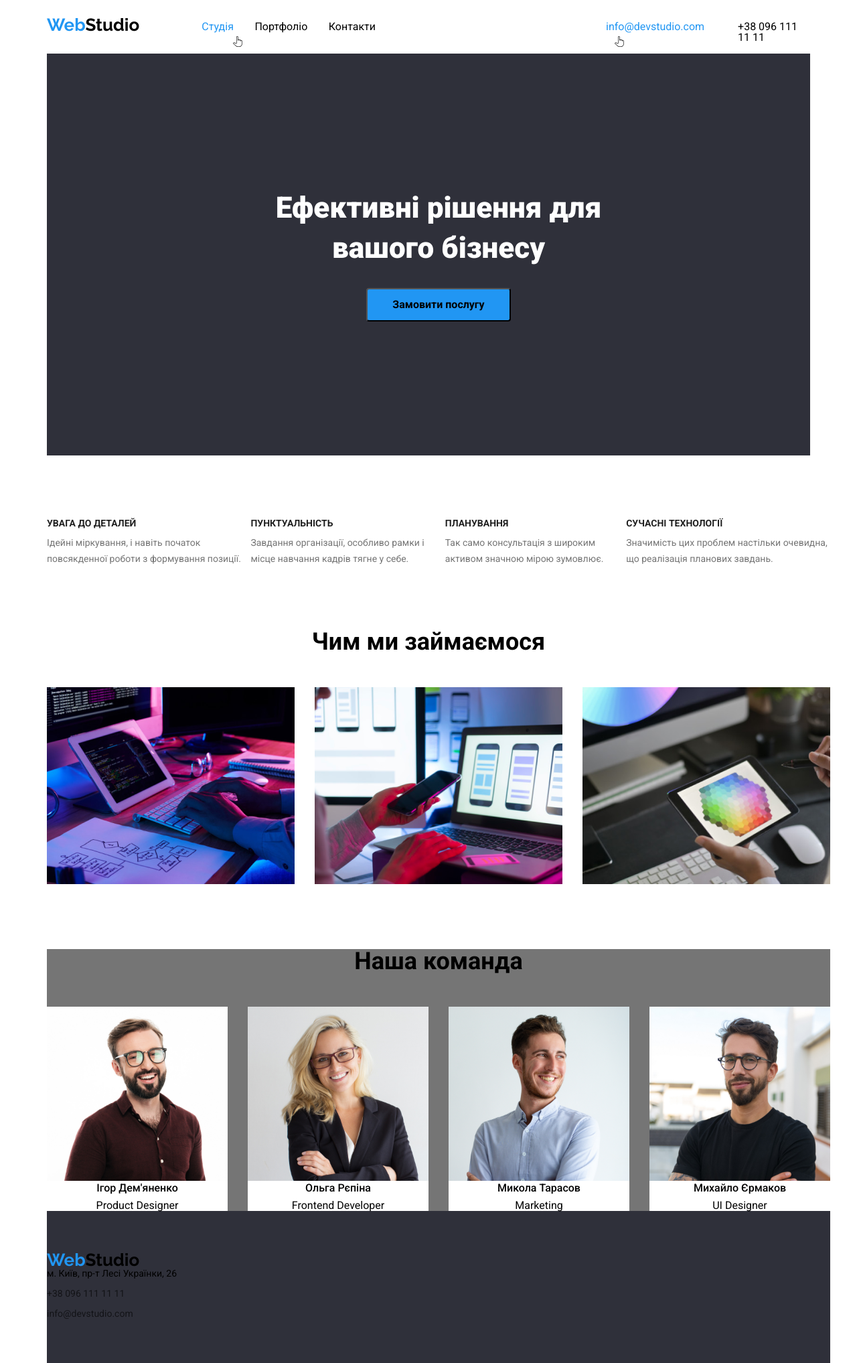
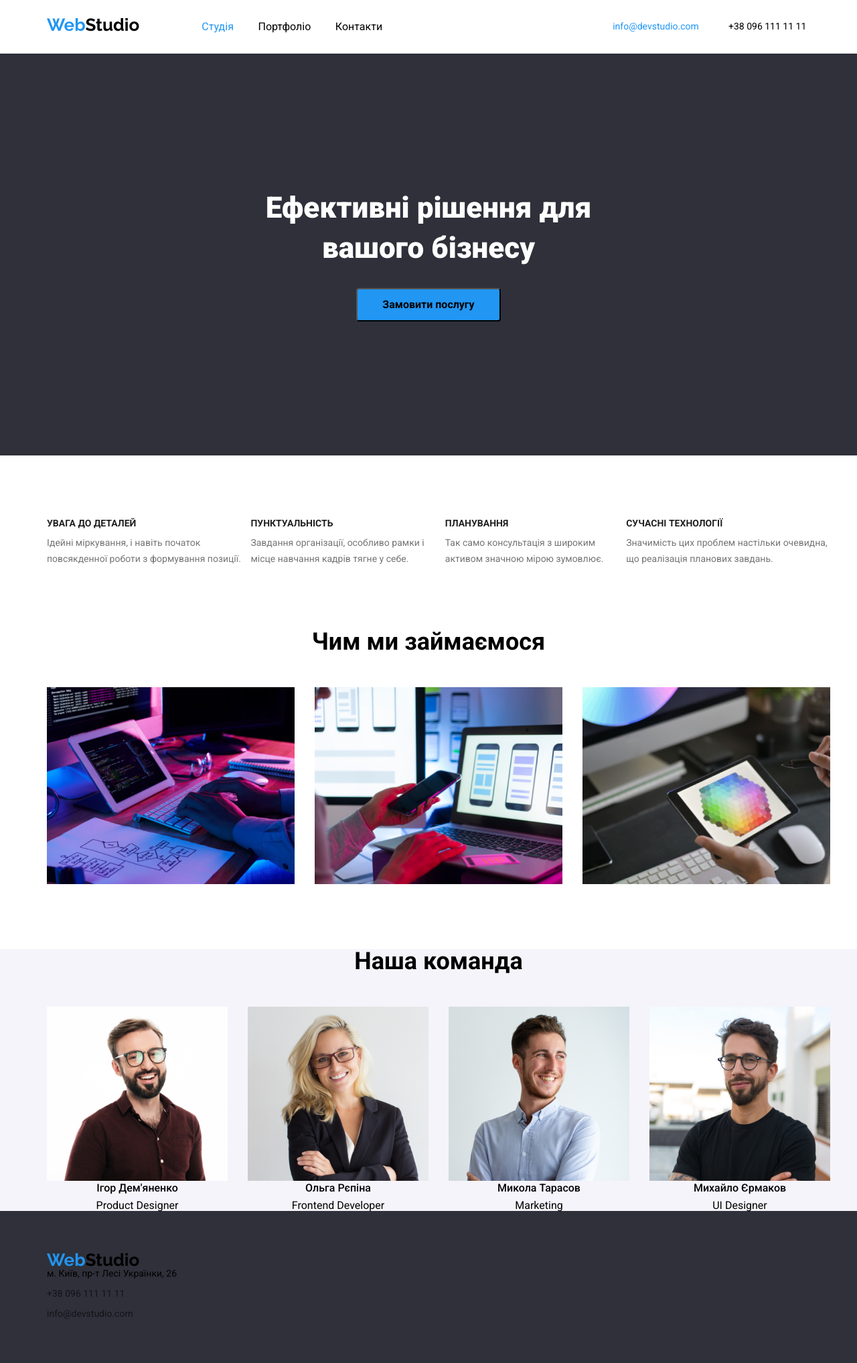
Before and after one commit to Spider-man957/Web-Studio, a plain HTML site: page WebStudio.html in a window 1280 px wide. Shown: the whole page at 67% size. Drawn offline with nearby package versions, Linux system fonts and the light colour scheme.

Commit message:
Web Studio

```diff
--- a/WebStudio.css
+++ b/WebStudio.css
@@ -130,6 +130,10 @@ table {
 body {
   --google-font-color-sixtyfourconvergence: none;
 }
+a {
+  text-decoration: none;
+  color:  black;
+}
 /* ----------------------------------------------------------------------------------------------- */
 body {
   font-family: Roboto;
@@ -138,7 +142,6 @@ body {
 .container {
   width: 1170px;
   margin: 0 auto;
-  background-color: white;
   padding: 0 15px;
 }
 header {
@@ -146,7 +149,6 @@ height: 80px;
 }
 .nav {
   display: flex;
-
 }
 .name-of-progect {
   font-size: 26px;
@@ -157,11 +159,15 @@ height: 80px;
   margin-top: 24px;
 }
 .blue {
-  color: #2196F3;
+  color: #2196f3;
 }
-
+.ffi1 {
+  align-items: center;
+  flex-direction: column;
+  justify-content: center;
+}
 .fst-world {
-  color: #2196F3;
+  color: #2196f3;
 }
 .first-menu-header {
   display: flex;
@@ -174,10 +180,19 @@ height: 80px;
 .seckond-manu-header {
   margin-top: 32px;
   display: flex;
+  width: 307px;
+  justify-content: space-between;
 }
 .seckond-manu-header-main-b {
-  margin-right: 50px;
-  color: #2196F3;
+  color: #2196f3;
+  width: 135px;
+  height: 16px;
+  font-size: 14px;
+}
+.seckond-manu-header-main {
+  width: 122px;
+  height: 16px;
+  font-size: 14px;
 }
 .fingers {
   display: flex;
@@ -185,7 +200,7 @@ height: 80px;
   margin-top: -10px;
 }
 .firs-name {
-  background-color: #2F303A;
+  background-color: #2f303a;
   height: 600px;
 }
 .first-name-items {
@@ -194,9 +209,18 @@ height: 80px;
 .solution {
   padding: 200px 237px 30px;
 }
+.ffi2 {
+  display: flex;
+  align-items: center;
+  flex-direction: column;
+  justify-content: center;
+  padding: auto 0;
+  height: 600px;
+}
+
 .first-name-h2 {
   font-size: 44px;
-color: #FFFFFF;
+  color: #ffffff;
   font-weight: 900;
   width: 696px;
   height: 120px;
@@ -208,13 +232,12 @@ text-align: center;
   height: 50px;
   font-size: 16px;
   font-weight: bold;
-  background-color: #2196F3;
+  background-color: #2196f3;
   border-radius: 4px;
-  margin: 0 477px 200px;
   padding: 0;
+  margin-top: 30px;
 }
 .seckond-article {
-
 }
 .peculiarities {
   display: flex;
@@ -234,7 +257,7 @@ text-align: center;
   color: #757575;
 }
 .text-section {
-  margin: 94px 0;
+  margin: 94px auto;
 }
 .group-one-box {
   display: flex;
@@ -245,9 +268,15 @@ text-align: center;
 .group-one {
   width: 370px;
 }
+.section2 {
+  background-color: #f5f4fa;
+margin: 0 auto;
+padding: 0 15px;
+}
 .our-teem {
+}
+.our-teem-items {
 width: 1170px;
-  background-color: #757575;
 }
 .fn {
   font-weight: bold;
@@ -262,17 +291,25 @@ text-align: center;
 .group-two {
   width: 270px;
 }
+.our-teem-items-items {
+  display: flex;
+  justify-content: center;
+}
 .group-picture-two-box {
+  width: 1170px;
   display: flex;
   justify-content: space-between;
   text-align: center;
 }
 .group-picture-two-box-items {
-  background-color: #FFFFFF;
 }
 footer {
-  background-color: #2F303A;
+  background-color: #2f303a;
+}
+.container-footer {
   width: 1170px;
+  margin: 0 auto;
+  padding: 0 15px;
 }
 footer .name-of-progect {
   margin-bottom: 20px;
@@ -287,7 +324,7 @@ footer .name-of-progect {
   height: 21px;
 }
 .info-item {
-  margin-bottom: 9px ;
+  margin-bottom: 9px;
 }
 .info-color-a {
   color: #00000099;
--- a/WebStudio.html
+++ b/WebStudio.html
@@ -15,44 +15,38 @@
     <link href="https://fonts.googleapis.com/css2?family=Raleway:ital,wght@0,100..900;1,100..900&family=Roboto:ital,wght@0,100;0,300;0,400;0,500;0,700;0,900;1,100;1,300;1,400;1,500;1,700;1,900&display=swap" rel="stylesheet">
   </head>
   <body>
-    <div class="container">
-      <header>
+    <header>
+  <div class="container ffi1">
         <div class="nav">
           <div class="name-of-progect">
             <p><span class="fst-world"> Web</span>Studio</p>
           </div>
           <ul class="first-menu-header">
-            <li class="blue" id="first-menu-header-main">Студія</li>
-            <li class="first-menu-header-main">Портфоліо</li>
-            <li class="first-menu-header-main">Контакти</li>
+            <li class="first-menu-header-main"> <a href="#" class="blue">Студія</a></li>
+            <li class="first-menu-header-main"><a href="#">Портфоліо</a></li>
+            <li class="first-menu-header-main"><a href="#">Контакти</a></li>
           </ul>
 
           <ul class="seckond-manu-header">
-            <li class="seckond-manu-header-main-b">info@devstudio.com</li>
-            <li class="seckond-manu-header-main">+38 096 111 11 11</li>
+            <li class="seckond-manu-header-main-b"> <a href="#" class="blue">info@devstudio.com</a></li>
+            <li class="seckond-manu-header-main"> <a href="#">+38 096 111 11 11</a></li>
           </ul>
         </div>
-        <ul class="fingers">
-          <li>
-            <img src="./img/finger 1 (1).png" alt="finger" class="finger1" />
-          </li>
-          <li>
-            <img src="./img/finger 1 (1).png" alt="finger" class="finger2" />
-          </li>
-        </ul>
+      </div>
       </header>
       <main>
-        <article class="firs-name">
-          <div class="first-name-items">
-          <div class="solution">
+        <section class="firs-name">
+          <div class="container ffi2" >
             <h2 class="first-name-h2">Ефективні рішення для
               <p>вашого бізнесу</p>
               </h2>
-          </div>
           <button class="first-button">Замовити послугу</button>
         </div>
-        </article>
-        <article class="seckond-article">
+        </section>
+        <section class="seckond-article">
+          <div class="container ffi3">
+
+
         <ul class="peculiarities">
           <li>
             <h3>УВАГА ДО ДЕТАЛЕЙ</h3>
@@ -82,7 +76,8 @@
             </p>
           </li>
         </ul>
-        <div class="text-section">
+        </div>
+        <div class="container text-section">
         <h2 class="fn">Чим ми займаємося</h2>
         <ul class="group-one-box">
           <li><img src="./img/img.png" alt="pickture" class="group-one" /></li>
@@ -90,11 +85,12 @@
           <li><img src="./img/3.png" alt="pickture" class="group-one" /></li>
         </ul>
       </div>
-      </article>
-        <div class="our-teem">
+      </section>
+      <section class="section2 ">
+         <div class="container our-teem">
           <ul class="our-teem-items">
             <li><h2 class="fn">Наша команда</h2></li>
-            <li>
+            <li  class="our-teem-items-items">
               <ul class="group-picture-two-box">
                 <li class="group-picture-two-box-items">
                   <img src="./img/1.1.jpg" alt="pickture" class="group-two" />
@@ -120,14 +116,19 @@
             </li>
           </ul>
         </div>
+
+      </section>
+
       </main>
       <footer>
+        <div class="container-footer">
         <p class="name-of-progect"><span class="fst-world"> Web</span>Studio</p>
         <ul class="info-box">
           <li class="info-item">м. Київ, пр-т Лесі Українки, 26</li>
           <li class="info-color-a">+38 096 111 11 11</li>
           <li class="info-color">info@devstudio.com</li>
         </ul>
+      </div>
       </footer>
     </div>
   </body>
--- /dev/null
+++ b/portfolio.css
@@ -0,0 +1,159 @@
+/* http://meyerweb.com/eric/tools/css/reset/
+   v2.0 | 20110126
+   License: none (public domain)
+*/
+
+html,
+body,
+div,
+span,
+applet,
+object,
+iframe,
+h1,
+h2,
+h3,
+h4,
+h5,
+h6,
+p,
+blockquote,
+pre,
+a,
+abbr,
+acronym,
+address,
+big,
+cite,
+code,
+del,
+dfn,
+em,
+img,
+ins,
+kbd,
+q,
+s,
+samp,
+small,
+strike,
+strong,
+sub,
+sup,
+tt,
+var,
+b,
+u,
+i,
+center,
+dl,
+dt,
+dd,
+ol,
+ul,
+li,
+fieldset,
+form,
+label,
+legend,
+table,
+caption,
+tbody,
+tfoot,
+thead,
+tr,
+th,
+td,
+article,
+aside,
+canvas,
+details,
+embed,
+figure,
+figcaption,
+footer,
+header,
+hgroup,
+menu,
+nav,
+output,
+ruby,
+section,
+summary,
+time,
+mark,
+audio,
+video {
+  margin: 0;
+  padding: 0;
+  border: 0;
+  font-size: 100%;
+  font: inherit;
+  vertical-align: baseline;
+}
+/* HTML5 display-role reset for older browsers */
+article,
+aside,
+details,
+figcaption,
+figure,
+footer,
+header,
+hgroup,
+menu,
+nav,
+section {
+  display: block;
+}
+body {
+  line-height: 1;
+}
+ol,
+ul {
+  list-style: none;
+}
+blockquote,
+q {
+  quotes: none;
+}
+blockquote:before,
+blockquote:after,
+q:before,
+q:after {
+  content: "";
+  content: none;
+}
+table {
+  border-collapse: collapse;
+  border-spacing: 0;
+}
+body {
+  --google-font-color-sixtyfourconvergence: none;
+}
+/* \\----------------------------------------------------------------------------------------------------------------------------------\\ */
+body {
+  --blue-color: #2196f3;
+}
+.container {
+  margin: 0 auto;
+  padding: 15px 0;
+  width: 1170px;
+}
+.nav {
+  border-bottom: 1px solid #ececec;
+}
+.fst-world {
+  color: var(--blue-color);
+}
+.first-menu-header-main:nth-child(2) {
+  color: var(--blue-color);
+}
+.first-menu-header {
+  display: flex;
+}
+.seckond-manu-header {
+  display: flex;
+}
+.seckond-manu-header-main:nth-child(1) {
+  color: var(--blue-color);
+}
```
Also changed, not shown: portfolio.html (+17 -21 lines). Lines whose indentation alone changed are shown as unchanged.
